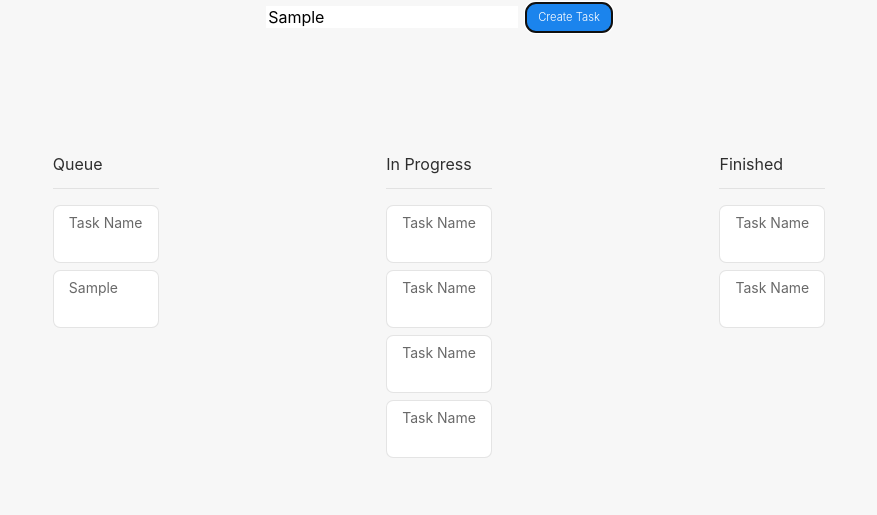
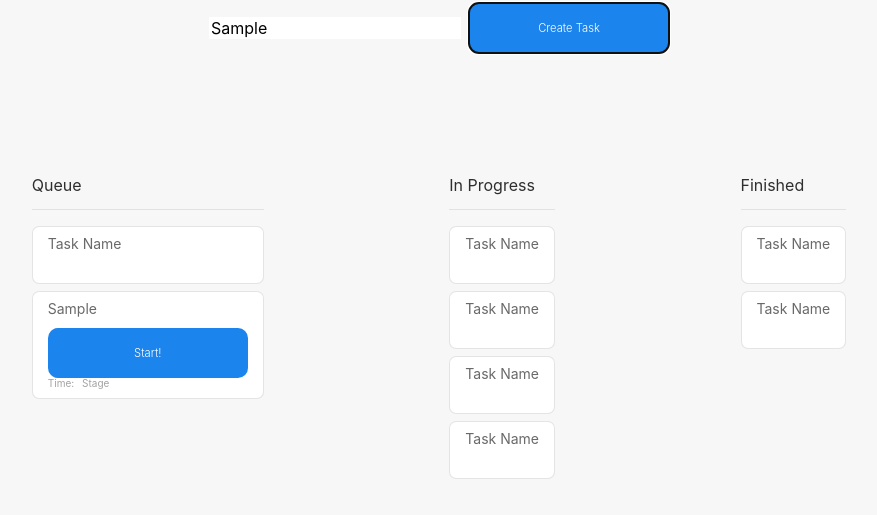
Before and after one commit to DazLamas/task-manager, a website: page app/index.html in a window 1280 px wide. Both pictures are taken after typing "Sample" into the empty fields and a click on the button "Create Task". Shown: the part 81-596 px from the top of the page, without its empty margins (201-1078 px from the left). Drawn offline with nearby package versions, Linux system fonts and the light colour scheme; files that its build step writes are made by us from their sources.

Commit message:
Fix error with html stage display. Delete data-stage from dom element

```diff
--- a/app/js/classes.js
+++ b/app/js/classes.js
@@ -8,7 +8,8 @@
     this.resolution 	= undefined;
     this.htmlElemet 	= `<li class="card">
 								<h4 class="card-title">${this.name}</h4>
-								<ul class="d-flex flex-row invisible">
+								<button id="start-progress-js" class="button">Start!</button>
+								<ul class="d-flex flex-row">
 									<li class="card-extra-text mr-2">Time:</li>
 									<li class="card-extra-text mr-2">Stage</li>
 								</ul>
@@ -27,24 +28,19 @@
   	//Add to Queue
     this.queuedTasks.push(newTask);
     //Move DOM Element to Queue Column
-    this.moveToNextStage(newTask.stage, newTask.htmlElemet); //make queueEl a prop of obj
+    this.moveToNextStage(newTask); //make queueEl a prop of obj
   };
 
-  moveToNextStage(taskCurrentStage, taskHtmlNode) {
-  	//
-  	const nextStage  = taskCurrentStage + 1;
-  	const parentNode = `stage-col-${nextStage}-js`;
-
-  	document.getElementById(parentNode).insertAdjacentHTML('beforeend', taskHtmlNode);
+  moveToNextStage(task) {
+  	//Update task stage
+  	task.stage = task.stage + 1;
+  	//Append to next stage column
+  	document.getElementById(`stage-col-${task.stage}-js`).insertAdjacentHTML('beforeend', task.htmlElemet);
   };
 
   checkQueue() {
     return this.queuedTasks.size;
   };
-
-  getNextStage(task) {
-  	return task.stage + 1;
-  }
 
   startTasks(){
   	//check queue
--- a/app/scss/custom/common/_components.scss
+++ b/app/scss/custom/common/_components.scss
@@ -23,6 +23,8 @@
 }
 
 .button {
+    height: 50px;
+    width: 200px;
 	display: inline-block;
     font-weight: 300;
     color: $white;
```
